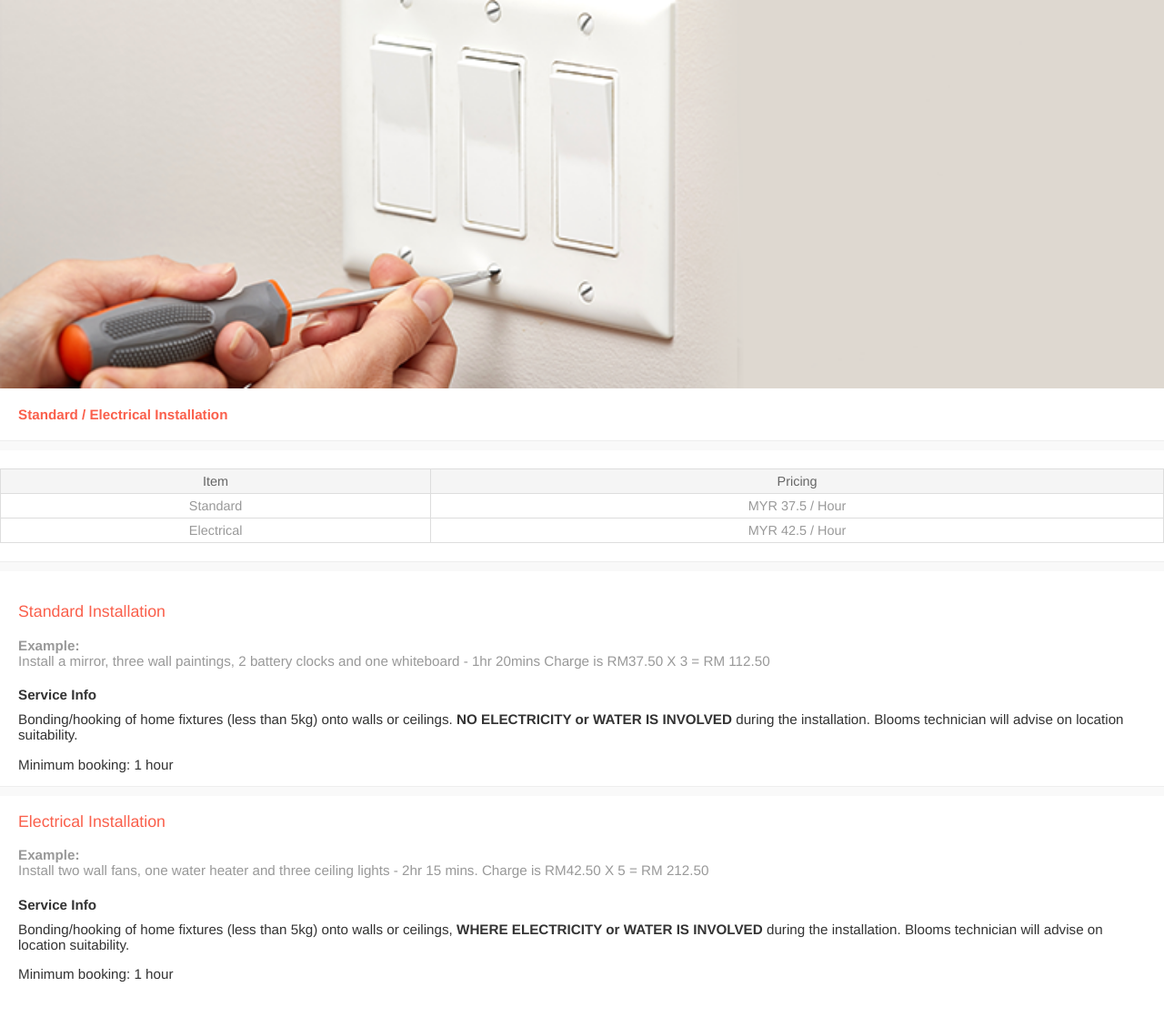
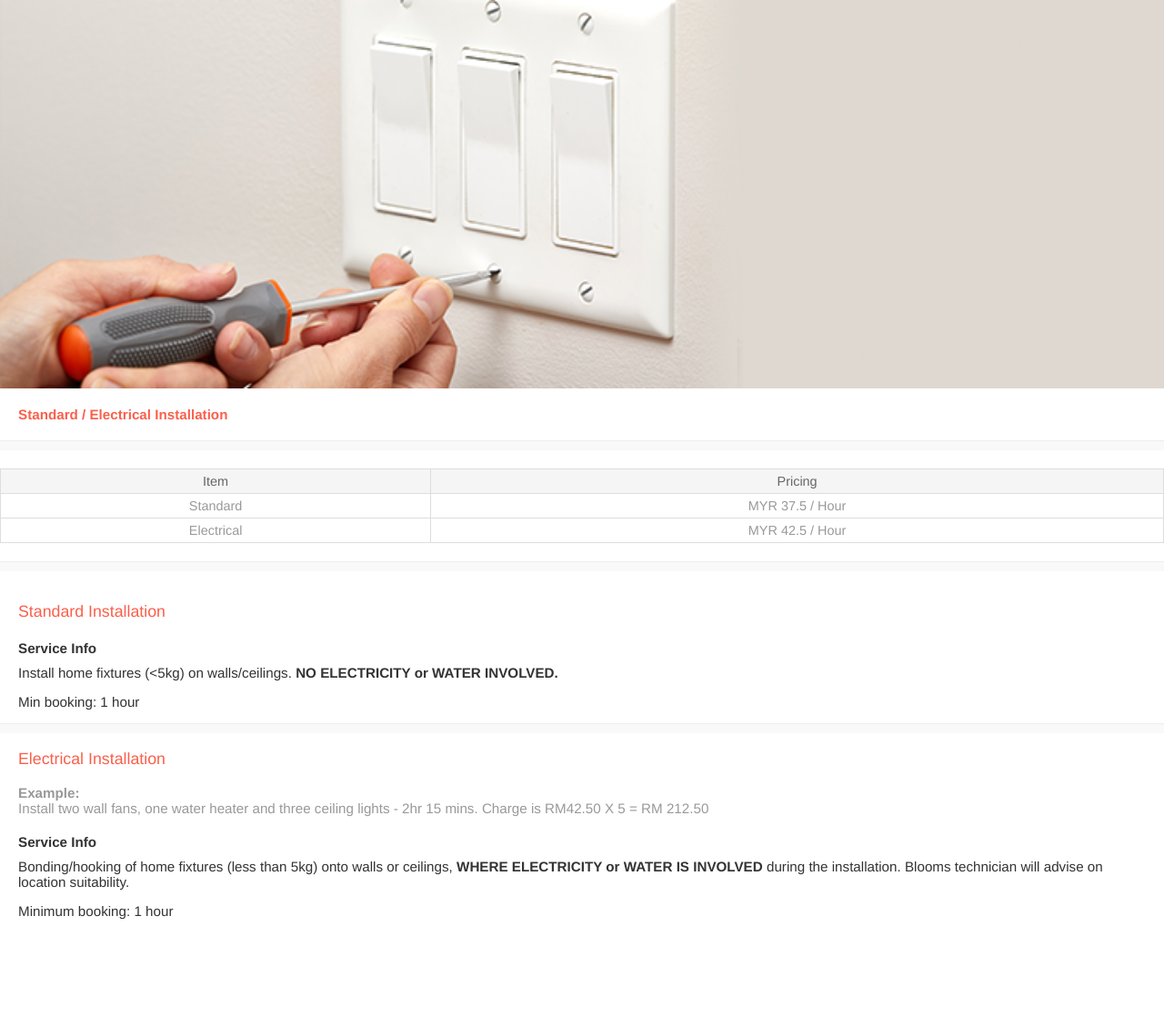
Before and after one commit to blooms-singapore/pages, a Jekyll site: the page built from services/installation.html, in a window 1280 px wide. Shown: the whole page at 91% size. Built offline with Jekyll 4.4.1, drawn with Linux system fonts in a browser that asks for light colours; after the commit the page ends 1060 px from its top, so only the background shows below that.

```diff
--- a/_layouts/default.html
+++ b/_layouts/default.html
@@ -1,6 +1,9 @@
 <html>
+<head>
+  <meta name="viewport" content="width=device-width, initial-scale=1.0, maximum-scale=1.0, user-scalable=no" />
+  <link rel="stylesheet" href="../stylesheets/style.css">
+</head>
 <body>
-  Default
   {{content}}
 </body>
 </html>
--- /dev/null
+++ b/pages/devices.html
@@ -0,0 +1,6 @@
+---
+subtitle: Aircon Servicing (Not Repair)
+layout: default
+---
+
+<img class='hero' src='../assets/img/devices/device-camera.png' />
--- a/services/installation.html
+++ b/services/installation.html
@@ -7,20 +7,21 @@
 
   <h3>Standard Installation</h3>
 
-  <div class='example'>
+  <!-- <div class='example'>
     <strong>Example:</strong><br>
     Install a mirror, three wall paintings, 2 battery clocks and one whiteboard - 1hr 20mins
     Charge is RM37.50 X 3 = RM 112.50
-  </div>
+  </div> -->
 
   <h4 class="service-title">Service Info</h4>
 
   <p>
-    Bonding/hooking of home fixtures (less than 5kg) onto walls or ceilings. <strong>NO ELECTRICITY or WATER IS INVOLVED</strong> during the installation. Blooms technician will advise on location suitability.
+    Install home fixtures (<5kg) on walls/ceilings. <strong>NO ELECTRICITY or WATER INVOLVED.</strong>
+
   </p>
 
   <p>
-  Minimum booking: 1 hour
+  Min booking: 1 hour
   </p>
 </div>
 
--- a/settings/app.json
+++ b/settings/app.json
@@ -1,9 +1,9 @@
 {
   "iosVersion": 0.66,
   "androidVersion": 0.66,
-  "iosDownload": "https://blooms.sg",
-  "androidDownload": "https://expo.io/@qazs/blooms",
-  "devicesUrl": "https://github.com",
+  "iosDownload": "https://expo.io/@qazs/blooms",
+  "androidDownload": "https://play.google.com/store/apps/details?id=com.blooms.app",
+  "devicesUrl": "https://pages.blooms.sg/pages/devices.html",
   "homeTitle": "Choose a home service",
   "defaultCountryCode": "60",
   "defaultCurrency": "MYR",
--- a/stylesheets/service.scss
+++ b/stylesheets/service.scss
@@ -17,6 +17,9 @@
   }
   .pricing{
     margin: 20px 0;
+    table{
+      border-width: 1px 0;
+    }
   }
   .content{
     .subtitle{
--- a/stylesheets/style.scss
+++ b/stylesheets/style.scss
@@ -17,6 +17,10 @@
 
 p{
   margin-top: 0;
+}
+
+img.hero{
+  width: 100%;
 }
 
 .divider{
```
Also changed, not shown: assets/img/devices/device-camera.png (added), assets/img/devices/product.png (added), assets/img/devices/scene.png (added), assets/img/devices/swipe.png (added), 1 other file.
